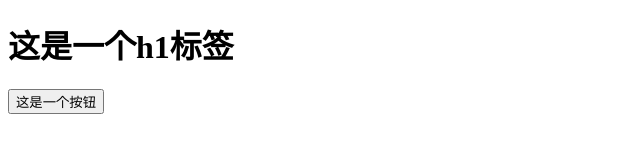
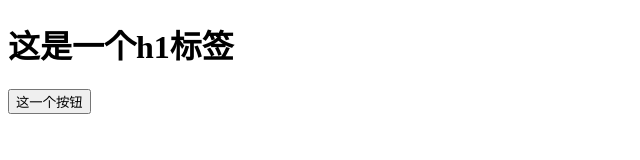
Before and after one commit to penge-2017/test, a plain HTML site: page index.html in a window 1280 px wide. Shown: the full height of the page, 0-640 px from the left. Drawn offline with Linux system fonts and the light colour scheme.

Commit message:
删除一个字母

```diff
--- a/index.html
+++ b/index.html
@@ -8,7 +8,7 @@
 </head>
 <body>
     <h1>这是一个h1标签</h1>
-    <button>这是一个按钮</button>
+    <button>这一个按钮</button>
     <form></form>
 </body>
 </html>
```
